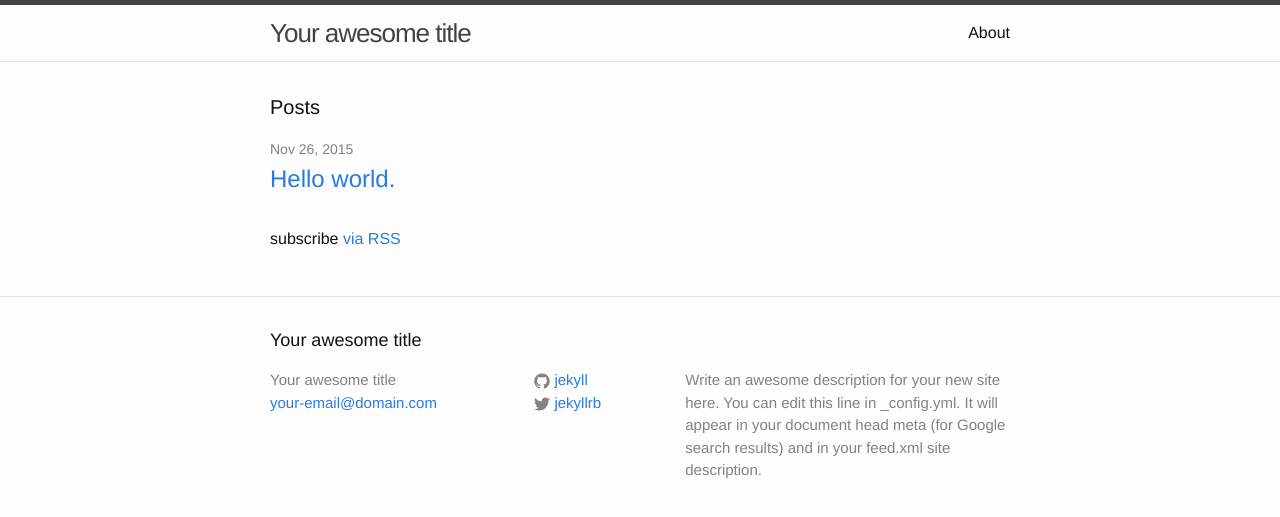
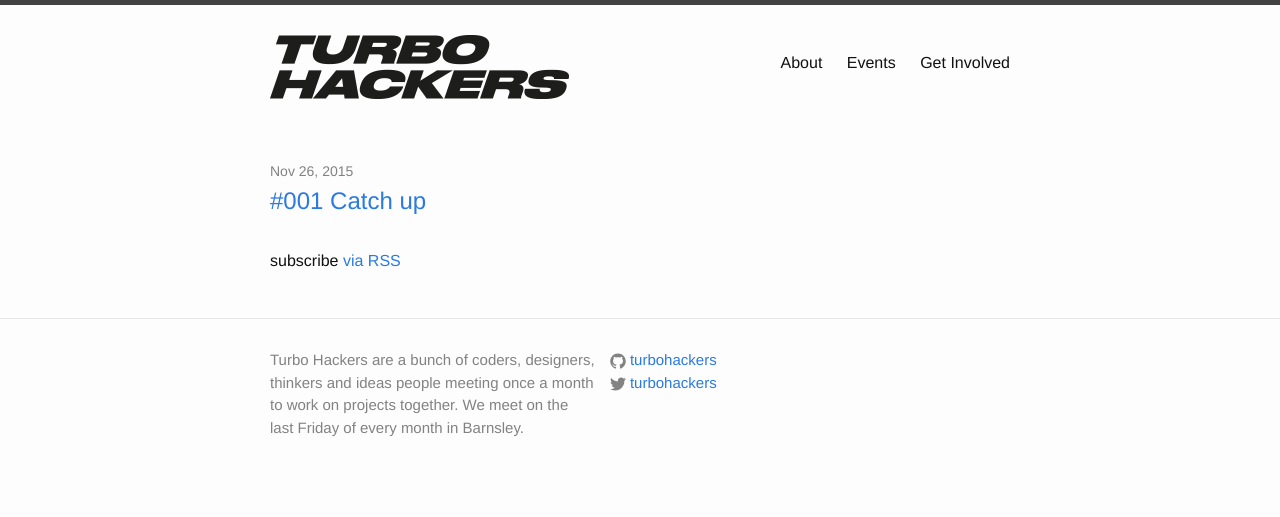
Before and after one commit to turbohackers/turbohackers.github.io, a Jekyll site: the page built from index.html, in a window 1280 px wide. Shown: the top 517 px of the page. Built offline with Jekyll 4.4.1, drawn with Linux system fonts in a browser that asks for light colours.

Commit message:
Basic structure of site

```diff
--- a/_config.yml
+++ b/_config.yml
@@ -6,16 +6,13 @@
 # 'jekyll serve'. If you change this file, please restart the server process.
 
 # Site settings
-title: Your awesome title
-email: your-email@domain.com
+title: Turbo Hackers
+email: craig@geniusdivision.com
 description: > # this means to ignore newlines until "baseurl:"
-  Write an awesome description for your new site here. You can edit this
-  line in _config.yml. It will appear in your document head meta (for
-  Google search results) and in your feed.xml site description.
 baseurl: "" # the subpath of your site, e.g. /blog
 url: "http://yourdomain.com" # the base hostname & protocol for your site
-twitter_username: jekyllrb
-github_username:  jekyll
+twitter_username: turbohackers
+github_username:  turbohackers
 
 # Build settings
 markdown: kramdown
--- a/_includes/footer.html
+++ b/_includes/footer.html
@@ -2,14 +2,10 @@
 
   <div class="wrapper">
 
-    <h2 class="footer-heading">{{ site.title }}</h2>
+    <div class="footer-col-wrapper">
 
-    <div class="footer-col-wrapper">
-      <div class="footer-col footer-col-1">
-        <ul class="contact-list">
-          <li>{{ site.title }}</li>
-          <li><a href="mailto:{{ site.email }}">{{ site.email }}</a></li>
-        </ul>
+      <div class="footer-col footer-col-3">
+        <p>Turbo Hackers are a bunch of coders, designers, thinkers and ideas people meeting once a month to work on projects together. We meet on the last Friday of every month in Barnsley.</p>
       </div>
 
       <div class="footer-col footer-col-2">
@@ -27,10 +23,6 @@
           {% endif %}
         </ul>
       </div>
-
-      <div class="footer-col footer-col-3">
-        <p>{{ site.description }}</p>
-      </div>
     </div>
 
   </div>
--- a/_includes/header.html
+++ b/_includes/header.html
@@ -1,8 +1,11 @@
-<header class="site-header">
+<header class="site__header">
 
   <div class="wrapper">
 
-    <a class="site-title" href="{{ site.baseurl }}/">{{ site.title }}</a>
+    <div class="site__logo">
+      <a class="site-title" href="{{ site.baseurl }}/"><img width="300" height="64" src="/images/logo.png" alt="Turbo Hackers" /></a>
+    </div>
+    <!-- /.site__logo -->
 
     <nav class="site-nav">
       <a href="#" class="menu-icon">
--- a/_sass/_layout.scss
+++ b/_sass/_layout.scss
@@ -1,10 +1,9 @@
 /**
  * Site header
  */
-.site-header {
+.site__header {
     border-top: 5px solid $grey-color-dark;
-    border-bottom: 1px solid $grey-color-light;
-    min-height: 56px;
+    padding: 30px 0;
 
     // Positioning context for the mobile navigation icon
     position: relative;
@@ -22,6 +21,13 @@
     &:visited {
         color: $grey-color-dark;
     }
+}
+
+.well {
+    background-color: #eee;
+    padding: 15px;
+    border-radius: 5px;
+    margin-bottom: 10px;
 }
 
 .site-nav {
--- a/index.html
+++ b/index.html
@@ -3,8 +3,6 @@ layout: default
 ---
 
 <div class="home">
-
-  <h1 class="page-heading">Posts</h1>
 
   <ul class="post-list">
     {% for post in site.posts %}
```
Also changed, not shown: _posts/2015-11-26-001-catch-up.markdown (added, +32 -0 lines), _posts/2015-11-26-welcome-to-jekyll.markdown (deleted, +0 -7 lines), events.md (added, +18 -0 lines), get-involved.md (added, +7 -0 lines), images/logo.png (added), 1 other file.
